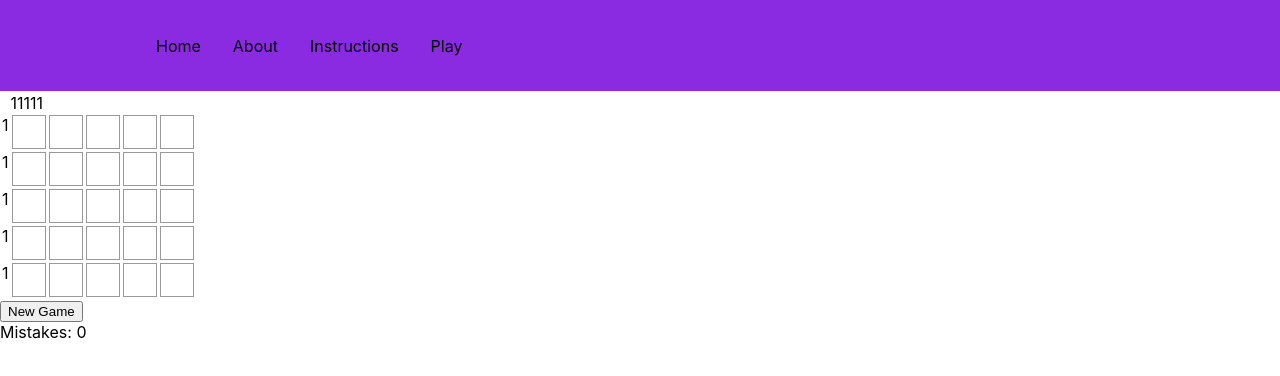
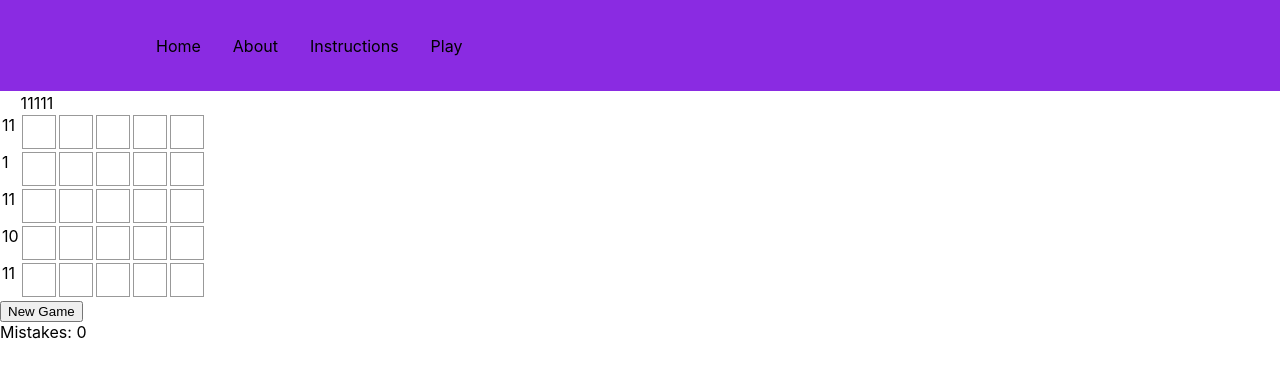
Before and after one commit to ehhiggins37/nonogram-hero, a React (Create React App) app: page /play in a window 1280 px wide. Shown: the top 376 px of the page. Built offline with nearby package versions, Linux system fonts and the light colour scheme.

Commit message:
completed row clues

```diff
--- a/src/components/Board.js
+++ b/src/components/Board.js
@@ -1,5 +1,5 @@
-import React from 'react';
-import Square from './Square'
+import React from "react";
+import Square from "./Square";
 
 export default class Board extends React.Component {
   constructor(props) {
@@ -8,61 +8,63 @@ export default class Board extends React.Component {
       squares: Array(25).fill(null),
       mistakes: 0,
       puzzle: Array(25).fill(false),
-      guesses: Array(25).fill(false)
-    }
+      guesses: Array(25).fill(false),
+    };
     this.handleSubmit = this.handleSubmit.bind(this);
     this.handleClick = this.handleClick.bind(this);
   }
 
   componentDidMount() {
-    this.newPuzzle()
+    this.newPuzzle();
   }
 
   toIndex(row, column) {
-    return row * 5 + column
+    return row * 5 + column;
   }
 
   newPuzzle() {
     // console.log('new game')
-    let mistakes = this.state.mistakes
-    let puzzle = this.state.puzzle
-    let guesses = this.state.guesses
-    this.setState({mistakes: 0});
-    this.setState({puzzle: (Array.from(Array(25), () => Math.random(1)<0.5))});
-    this.setState({guesses: (Array.from(Array(25).fill(false)))})
+    let mistakes = this.state.mistakes;
+    let puzzle = this.state.puzzle;
+    let guesses = this.state.guesses;
+    this.setState({ mistakes: 0 });
+    this.setState({
+      puzzle: Array.from(Array(25), () => Math.random(1) < 0.5),
+    });
+    this.setState({ guesses: Array.from(Array(25).fill(false)) });
   }
 
   handleClick(event, row, column) {
-    console.log(this.state)
-    let i = this.toIndex(row, column)
-    let squares = this.state.squares
+    console.log(this.state);
+    let i = this.toIndex(row, column);
+    let squares = this.state.squares;
 
     // if there is no guess at index
     if (!this.state.guesses[i]) {
-      let guesses = this.state.guesses
-      let mistakes = this.state.mistakes
+      let guesses = this.state.guesses;
+      let mistakes = this.state.mistakes;
 
       //if left click
       if (event.button === 0) {
         if (this.state.puzzle[i]) {
-          guesses[i] = 'o'
-          squares[i] = '\u25A9'
-          this.setState({squares: squares})
+          guesses[i] = "o";
+          squares[i] = "\u25A9";
+          this.setState({ squares: squares });
         } else {
-          guesses[i] = 'x'
-          squares[i] = 'x'
-          this.setState({mistakes: mistakes+1})
+          guesses[i] = "x";
+          squares[i] = "x";
+          this.setState({ mistakes: mistakes + 1 });
         }
         // if right click
       } else if (event.button === 2) {
         event.preventDefault();
         if (!this.state.puzzle[i]) {
-          guesses[i] = 'o'
-          squares[i] = 'x'
+          guesses[i] = "o";
+          squares[i] = "x";
         } else {
-          guesses[i] = 'x'
-          squares[i] = '\u25A9'
-          this.setState({mistakes: mistakes+1})
+          guesses[i] = "x";
+          squares[i] = "\u25A9";
+          this.setState({ mistakes: mistakes + 1 });
         }
       }
     }
@@ -70,66 +72,66 @@ export default class Board extends React.Component {
 
   handleSubmit(evt) {
     evt.preventDefault();
-    this.newPuzzle()
+    this.newPuzzle();
   }
 
   createCluesRow(row) {
-    return 1
-    // console.log(row)
-    let rowArr = []
+    let rowArr = [];
 
-    for (let i = 0; i < 5; i++){
-      rowArr.push(this.state.puzzle[row + i])
+    for (let i = 0; i < 5; i++) {
+      rowArr.push(this.state.puzzle[i + row * 5]);
     }
-    // console.log(rowArr)
+
     let clueArr = [];
     let counter = 0;
 
     for (let j = 0; j < 5; j++) {
       if (rowArr[j] === true) {
-        // console.log(rowArr[j])
-        counter++
+        counter++;
+        if (j !== 4) {
+          continue;
+        } else {
+          clueArr.push(counter);
+        }
+      } else {
+        if (j !== 4) {
+          if (counter !== 0) {
+            clueArr.push(counter);
+            counter = 0;
+          }
+            continue;
 
         } else {
-        clueArr.push(counter)
-        counter = 0
+          clueArr.push(counter);
         }
-
-      // console.log (clueArr)
-      return clueArr
+      }
+      console.log(clueArr);
+      return clueArr;
     }
   }
 
   render() {
-    const { handleClick, handleSubmit } = this
-    let rows = [(
+    const { handleClick, handleSubmit } = this;
+    let rows = [
       <tr key={0} className="column">
         <td></td>
         {Array.from(Array(5), () => 1)}
-      </tr>
-    )]
+      </tr>,
+    ];
 
     for (let row = 0; row < 5; row++) {
       rows.push(
         <tr key={row + 1}>
           {this.createCluesRow(row)}
-          {/* <Clues
-            key={'cr' + row}
-            orientation='row'
-            index={row}
-            puzzle={this.props.puzzle}
-            guesses={this.props.guesses}
-          /> */}
-          { Array.from(Array(5), (_, column) => (
+          {Array.from(Array(5), (_, column) => (
             <Square
-                key={row + ',' + column}
+              key={row + "," + column}
               guess={this.state.guesses[this.toIndex(row, column)]}
               onClick={(event) => handleClick(event, row, column)}
               onContextMenu={(event) => handleClick(event, row, column)}
               value={this.state.squares[row * 5 + column]}
             />
-            ))
-          }
+          ))}
         </tr>
       );
     }
@@ -137,9 +139,7 @@ export default class Board extends React.Component {
       <div>
         <div>
           <table className="puzzle">
-            <tbody>
-              {rows}
-            </tbody>
+            <tbody>{rows}</tbody>
           </table>
         </div>
         <div>
@@ -150,6 +150,6 @@ export default class Board extends React.Component {
           Mistakes: {this.state.mistakes}
         </div>
       </div>
-    )
+    );
   }
 }
```
Lines whose indentation alone changed are shown as unchanged.
